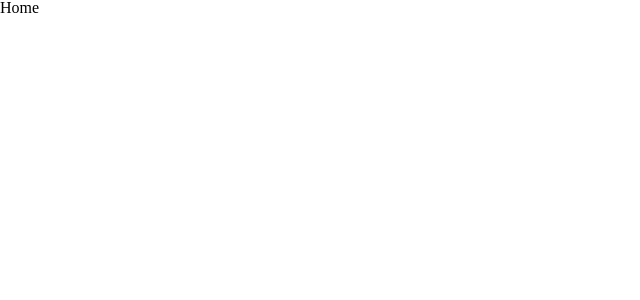
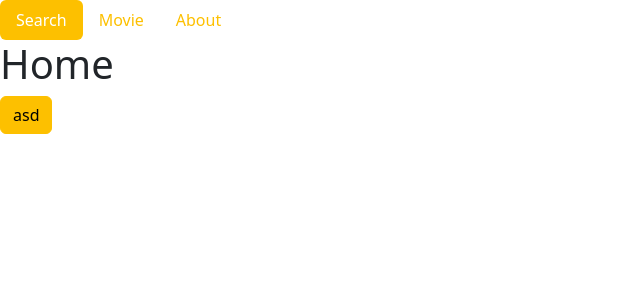
Before and after one commit to jjgodcom/vue-movie-app, a Vue app: page / in a window 1280 px wide. Shown: the top 300 px of the page, without its empty margins (0-640 px from the left). Built offline with nearby package versions, Linux system fonts and the light colour scheme.

Commit message:
Header-nav

```diff
--- a/package.json
+++ b/package.json
@@ -41,6 +41,7 @@
     "webpack-dev-server": "^4.0.0-beta.0"
   },
   "dependencies": {
+    "bootstrap": "^5.2.1",
     "vue": "^3.2.36",
     "vue-router": "^4.1.5"
   }
--- a/src/App.vue
+++ b/src/App.vue
@@ -1,3 +1,18 @@
 <template>
+  <Header></Header>
   <RouterView />
 </template>
+
+<script>
+import Header from '~/components/Header'
+
+export default {
+  components:{
+    Header
+  }
+}
+</script>
+
+<style lang="scss">
+@import "~/scss/main";
+</style>
--- /dev/null
+++ b/src/components/Header.vue
@@ -0,0 +1,43 @@
+<template>
+  <header>
+    <div class="nav nav-pills">
+      <div
+        v-for="nav in navigations"
+        :key="nav.name"
+        class="nav-item">
+        <!-- RouterLink = a태그 대신 사용 가능  -->
+        <!-- :to = 이동할 주소 할당 -->
+        <!-- active-class = 활성화된 클래스 이름 변경 가능 -->
+        <RouterLink
+          :to="nav.href"
+          active-class="active"
+          class="nav-link">
+          {{nav.name}}
+        </RouterLink>
+      </div>
+    </div>
+  </header>
+</template>
+
+<script>
+export default {
+  data(){
+    return{
+      navigations: [
+        {
+          name:'Search',
+          href:'/'
+        },
+        {
+          name:'Movie',
+          href:'/movie'
+        },
+        {
+          name:'About',
+          href:'/about'
+        }
+      ]
+    }
+  }
+}
+</script>
--- a/src/routes/Home.vue
+++ b/src/routes/Home.vue
@@ -1,3 +1,4 @@
 <template>
   <h1>Home</h1>
+  <div class="btn btn-primary">asd</div>
 </template>
--- /dev/null
+++ b/src/routes/Movie.vue
@@ -0,0 +1,3 @@
+<template>
+  <h1>Movie</h1>
+</template>
--- a/src/routes/index.js
+++ b/src/routes/index.js
@@ -1,5 +1,6 @@
 import { createRouter, createWebHashHistory} from 'vue-router'
 import Home from './Home'
+import Movie from './Movie'
 import About from './About'
 
 // 기본 내보내기
@@ -18,6 +19,10 @@
       component: Home
     },
     {
+      path: '/movie',
+      component: Movie
+    },
+    {
       path: '/about',
       component: About
     }
--- a/src/scss/main.scss
+++ b/src/scss/main.scss
@@ -1,12 +1,9 @@
-$color--black: #000;
-$color--white: #fff;
+// 부트스트랩 커스텀
+$primary: #FDC000;
 
-body {
-  background-color: $color--black;
-  h1 {
-    color: $color--white;
-    display: flex;
-    justify-content: center;
-    align-items: center;
-  }
-}
+// Required
+@import "../../node_modules/bootstrap/scss/functions";
+@import "../../node_modules/bootstrap/scss/variables";
+@import "../../node_modules/bootstrap/scss/mixins";
+
+@import "../../node_modules/bootstrap/scss/bootstrap";
```
Also changed, not shown: src/components/HelloWorld.vue (deleted, +0 -29 lines), 1 other file (tests, documents, lock files or other folders).
